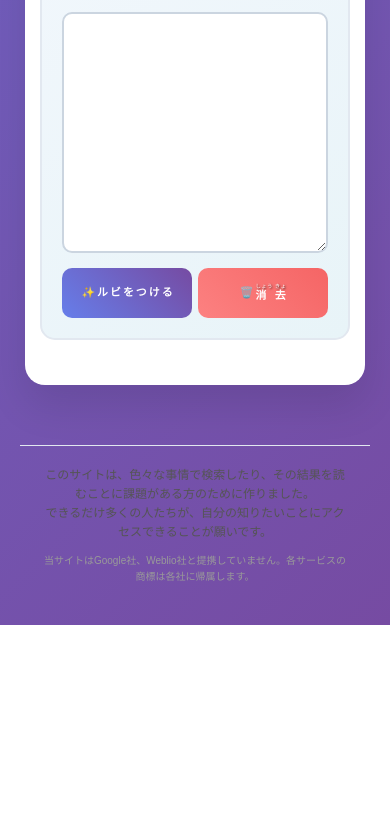
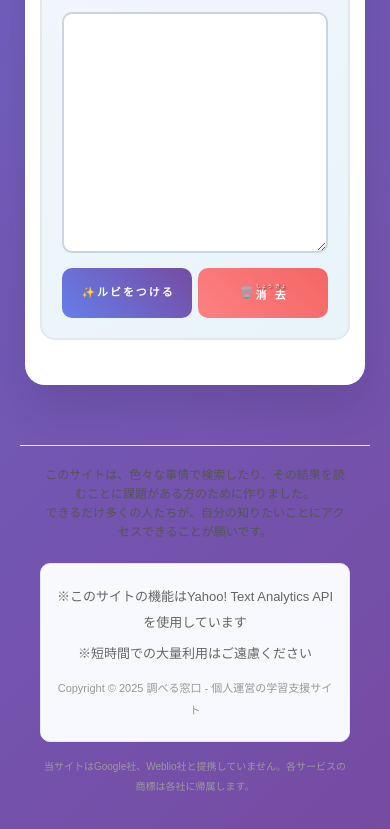
Before and after one commit to ajisaimomo/manabi-no-madoguchi, a website: page public/index.html in a window 390 px wide. Shown: the part 2050-2879 px from the top of the page. Before the commit the page ends 2675 px from the top, so only its background shows below. Drawn offline with Linux system fonts and the light colour scheme.

Commit message:
最終完成版: 学年選択機能, iPhone音声入力対応, 権利保護追加

```diff
--- a/public/index.html
+++ b/public/index.html
@@ -136,15 +136,28 @@
         </div>
     </div>
 
-    <!-- サイト説明 -->
+    <!-- サイト説明・権利保護 -->
     <div style="margin-top: 60px; padding: 20px; text-align: center; color: #555; font-size: 12px; border-top: 1px solid #e2e8f0;">
         <p style="margin: 0; line-height: 1.6;">
             このサイトは、色々な事情で検索したり、その結果を読むことに課題がある方のために作りました。<br>
-            できるだけ多くの人たちが、自分の知りたいことにアクセスできることが願いです。<br>
-            <small style="color: #999; margin-top: 10px; display: block;">
-                当サイトはGoogle社、Weblio社と提携していません。各サービスの商標は各社に帰属します。
-            </small>
+            できるだけ多くの人たちが、自分の知りたいことにアクセスできることが願いです。
         </p>
+
+        <div style="margin-top: 20px; padding: 15px; background: #f8f9ff; border-radius: 10px; border: 1px solid #e2e8f0;">
+            <p style="font-size: 13px; color: #666; margin: 5px 0;">
+                ※このサイトの機能はYahoo! Text Analytics APIを使用しています
+            </p>
+            <p style="font-size: 13px; color: #666; margin: 5px 0;">
+                ※短時間での大量利用はご遠慮ください
+            </p>
+            <p style="font-size: 11px; color: #999; margin: 10px 0 5px 0;">
+                Copyright © 2025 調べる窓口 - 個人運営の学習支援サイト
+            </p>
+        </div>
+
+        <small style="color: #999; margin-top: 15px; display: block;">
+            当サイトはGoogle社、Weblio社と提携していません。各サービスの商標は各社に帰属します。
+        </small>
     </div>
 
     <script>
```
Also changed, not shown: public/index_backup.html (+2 -2 lines).
